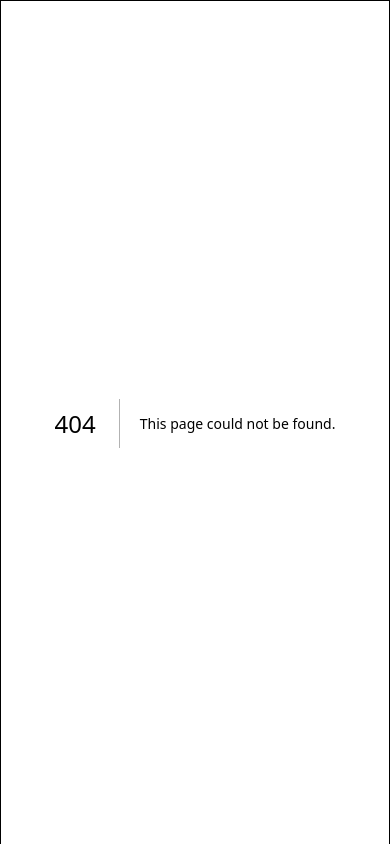
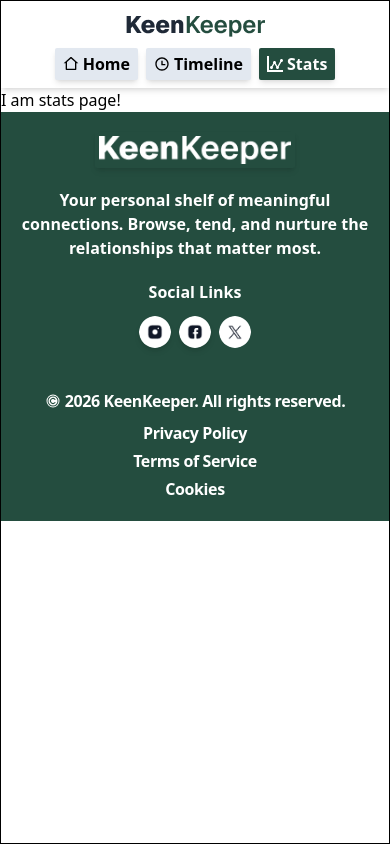
Before and after one commit to aburayhankobir013-stack/batch-13-assignment-07, a Next.js app: page /stats in a window 390 px wide. Before the commit this address had no page. Shown: the top 844 px of the page. Built offline with nearby package versions, Linux system fonts and the light colour scheme.

Commit message:
NavBar included with responsiveness and functionality

```diff
--- a/src/app/layout.js
+++ b/src/app/layout.js
@@ -1,6 +1,7 @@
 import { Geist, Geist_Mono } from "next/font/google";
 import "./globals.css";
 import Footer from "../components/footer/Footer.jsx";
+import NavBar from "../components/navBar/NavBar.jsx";
 
 const geistSans = Geist({
   variable: "--font-geist-sans",
@@ -23,7 +24,9 @@ export default function RootLayout({ children }) {
       lang="en"
       className={`${geistSans.variable} ${geistMono.variable} h-full antialiased`}
     >
-      <body className="container mx-auto border border-black min-h-full flex flex-col">{children}
+      <body className="container mx-auto border border-black min-h-full flex flex-col">
+        <NavBar />
+        {children}
         <Footer />
       </body>
     </html>
--- /dev/null
+++ b/src/app/stats/page.jsx
@@ -0,0 +1,11 @@
+
+
+function StatsPage(){
+  return(
+    <h1>
+      I am stats page!
+    </h1>
+  );
+}
+
+export default StatsPage;
--- /dev/null
+++ b/src/app/timeline/page.jsx
@@ -0,0 +1,11 @@
+
+
+function TimelinePage(){
+  return(
+    <h1>
+      I am timeline page!
+    </h1>
+  );
+}
+
+export default TimelinePage;
--- /dev/null
+++ b/src/components/navBar/NavBar.jsx
@@ -0,0 +1,44 @@
+"use client";
+import Image from "next/image";
+import logo from "../../assets/logo.png";
+import Link from "next/link";
+import { RiHome2Line } from "react-icons/ri";
+import { RiTimeLine } from "react-icons/ri";
+import { ImStatsDots } from "react-icons/im";
+import { usePathname } from "next/navigation";
+
+
+function NavBar(){
+  const pathname=usePathname();
+  return(
+    <header className="px-4 py-2 shadow-md">
+      <nav className="flex flex-col items-center gap-2 xl:flex-row justify-between">
+        <figure>
+          <Image src={logo} alt="logo image" width={141} height={31} />
+        </figure>
+        <ul className="flex items-center gap-2">
+          <li>
+            <Link href="/" className={`flex items-center gap-1 font-bold px-2 py-1 rounded-xs cursor-pointer shadow-md ${pathname==="/" ? "bg-[#244D3F] text-white":"bg-slate-200"}`}>
+              <RiHome2Line />
+              <span>Home</span>
+            </Link>
+          </li>
+          <li>
+            <Link href="/timeline" className={`flex items-center gap-1 font-bold px-2 py-1 rounded-xs cursor-pointer shadow-md ${pathname==="/timeline" ? "bg-[#244D3F] text-white":"bg-slate-200"}`}>
+              <RiTimeLine />
+              <span>Timeline</span>
+            </Link>
+          </li>
+          <li>
+            <Link href="/stats" className={`flex items-center gap-1 font-bold px-2 py-1 rounded-xs cursor-pointer shadow-md ${pathname==="/stats" ? "bg-[#244D3F] text-white":"bg-slate-200"}`}>
+              <ImStatsDots />
+              <span>Stats</span>
+            </Link>
+          </li>
+        </ul>
+      </nav>
+    </header>
+  );
+}
+
+export default NavBar;
```
